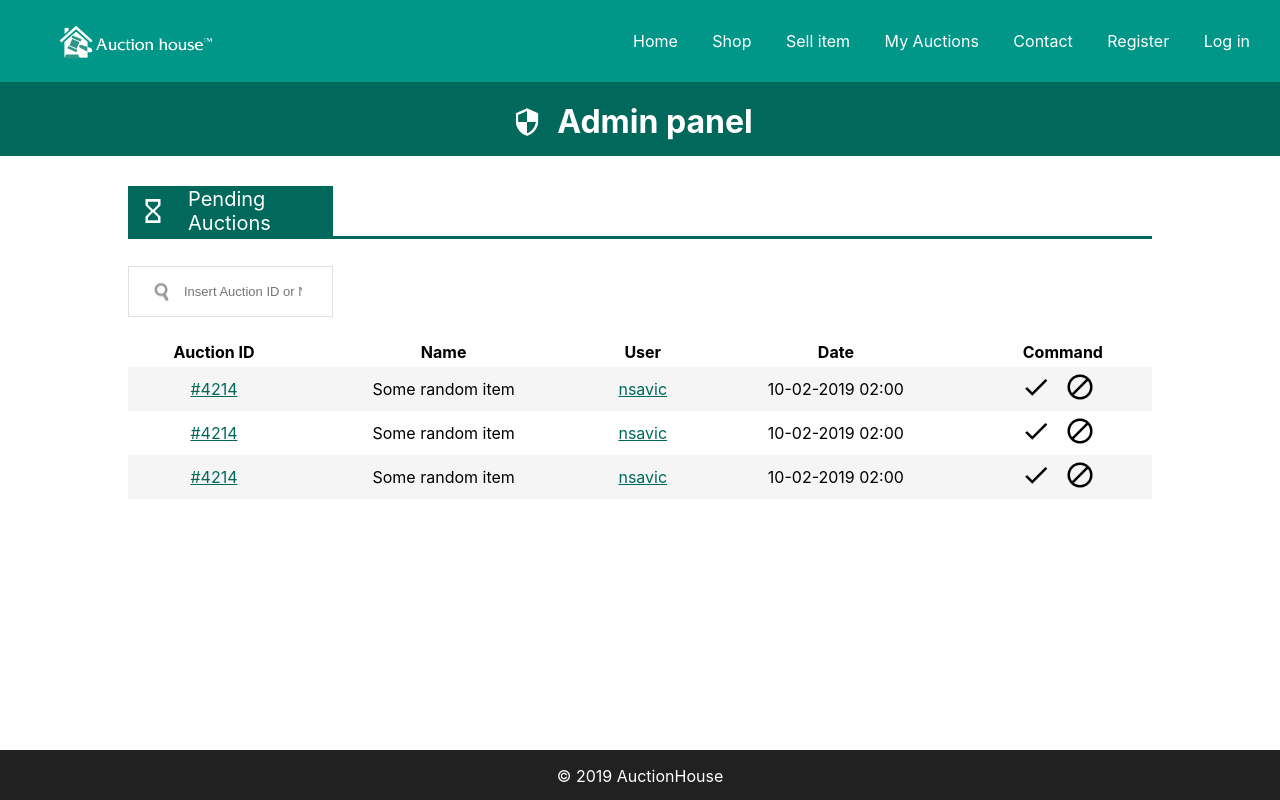
After one commit to nsavicks/AuctionHouse, a PHP site: page /AdminPanel.htm in a window 1280 px wide. The commit adds this page. Run offline with PHP 8.4, Linux system fonts and the light colour scheme.

Commit message:
SSU changeset

```diff
--- /dev/null
+++ b/AdminPanel.htm
@@ -0,0 +1,80 @@
+<html>
+
+<head>
+    <title>Admin panel - AuctionHouse&trade;</title>
+    <link rel="stylesheet" type="text/css" href="css/style.css" />
+</head>
+
+<body>
+    <header>
+        <img id="header-logo" src="img/logo.png">
+        <ul id="nav">
+            <li><a href="Index.htm">Home</a></li>
+            <li><a href="Shop.htm">Shop</a></li>
+            <li><a href="SellItem.htm">Sell item</a></li>
+            <li><a href="MyAuctions.htm">My Auctions</a></li>
+            <li><a href="Contact.htm">Contact</a></li>
+            <li><a href="Register.htm">Register</a></li>
+            <li><a href="Login.htm">Log in</a></li>
+        </ul>
+    </header>
+
+    <div id="page-title">
+        <img src="img/securityW.png" />
+        <h1>Admin panel</h1>
+    </div>
+
+    <div class="page-content">
+        <div id="pending-auctions">
+            <div class="auctions-preview-title">
+                <div class="auctions-preview-title-left">
+                    <img src="img/pending.png">
+                    <h1>Pending Auctions</h1>
+                </div>
+                <div class="auctions-preview-title-right">
+                </div>
+            </div>
+
+            <div class="search-bar">
+                <input type="search" placeholder="Insert Auction ID or Name...">
+            </div>
+
+            <table>
+                <tr>
+                    <th>Auction ID</th>
+                    <th>Name</th>
+                    <th>User</th>
+                    <th>Date</th>
+                    <th colspan="2">Command</th>
+                </tr>
+                <tr>
+                    <td><a href="#">#4214</a></td>
+                    <td>Some random item</td>
+                    <td><a href="#">nsavic</a></td>
+                    <td>10-02-2019 02:00</td>
+                    <td><a href="#"><img src="img/checkB.png"></a> <a href="#"><img src="img/block.png"></a></td>
+                </tr>
+                <tr>
+                    <td><a href="#">#4214</a></td>
+                    <td>Some random item</td>
+                    <td><a href="#">nsavic</a></td>
+                    <td>10-02-2019 02:00</td>
+                    <td><a href="#"><img src="img/checkB.png"></a> <a href="#"><img src="img/block.png"></a></td>
+                </tr>
+                <tr>
+                    <td><a href="#">#4214</a></td>
+                    <td>Some random item</td>
+                    <td><a href="#">nsavic</a></td>
+                    <td>10-02-2019 02:00</td>
+                    <td><a href="#"><img src="img/checkB.png"></a> <a href="#"><img src="img/block.png"></a></td>
+                </tr>
+            </table>
+        </div>
+    </div>
+
+    <footer>
+        <p>&copy; 2019 AuctionHouse</p>
+    </footer>
+</body>
+
+</html>
--- a/Register.htm
+++ b/Register.htm
@@ -26,6 +26,9 @@
 
     <div id="register-box">
         <form>
+            <label for="ppicture">Profile picture</label>
+            <input type="file" name="ppicture" accept=".png,.jpg">
+
             <label for="fname">First Name</label>
             <input type="text" name="fname" placeholder="Your first name..." required>
 
@@ -50,6 +53,9 @@
                 <option value="other">Other</option>
             </select>
 
+            <label for="telephone">Telephone</label>
+            <input type="tel" placeholder="Your telephone number...">
+
             <label for="email">E-mail</label>
             <input type="email" name="email" placeholder="Your e-mail address..." required>
 
--- a/css/style.css
+++ b/css/style.css
@@ -14,27 +14,39 @@ input,textarea,select{
    display: block;
    width: 100%;
    margin-bottom: 20px;
-}
-
-input[type=submit]{
-   margin-top: 30px;
+   padding: 10px;
+   border: 0px;
+   border-bottom: #E0E0E0 2px solid;
+   font-size: 15px;
 }
 
 textarea{
    resize: none;
 }
 
-input[type=text], input[type=number], input[type=email], input[type=password], input[type=date], textarea, select{
-   padding: 10px;
-   border: 0px;
-   border-bottom: #E0E0E0 2px solid;
-   font-size: 15px;
-}
-
-input[type=text]:focus,input[type=number]:focus,  input[type=email]:focus, input[type=password]:focus, input[type=date]:focus, textarea:focus, input[type=text]:hover, input[type=email]:hover, input[type=password]:hover, textarea:hover, select:hover{
+input:focus, input:hover, textarea:focus, textarea:hover, select:focus, select:hover{
    border-bottom-color: #009688;
 }
 
+input[type=file]{
+   border: 0;
+}
+
+input[type=search]{
+   padding:17px;
+   padding-left:55px;
+   border:1px solid #E0E0E0;
+   font-size:13px;
+   color:gray;
+   background-image:url('../img/search.png');
+   background-repeat:no-repeat;
+   background-position:left center;
+   outline:0;
+}
+
+input[type=search]:hover, input[type=search]:focus{
+
+}
 
 button,input[type=submit]{
    padding: 15px;
@@ -43,6 +55,7 @@ button,input[type=submit]{
    box-shadow: none;
    border: 0;
    border-bottom: 5px solid #00695C;
+   margin-top: 30px;
    font-size: 15px;
 }
 
@@ -55,6 +68,10 @@ button:hover{
    border-bottom: 3px solid #00695C;
 }
 
+input[type=file]{
+   margin-top: 15px;
+}
+
 
 label {
    color: #00695C;
@@ -65,6 +82,7 @@ table{
    width: 100%;
    border: 0;
    border-spacing: 0;
+   border-collapse: collapse;
    text-align: center;
 }
 
@@ -246,7 +264,7 @@ input[type=radio]{
    width: 100%;
    height: 50px;
    margin: 0 auto;
-   margin-bottom: 50px;
+   margin-bottom: 30px;
    padding: 0;
 }
 
@@ -496,3 +514,21 @@ input[type=radio]{
    position: relative;
    top: 2px;
 }
+
+/* Admin panel */
+
+.page-content{
+   width: 80%;
+   margin: 0 auto;
+   margin-top: 30px;
+}
+
+#pending-auctions img{
+   width: 30px;
+   height: auto;
+   margin-right: 10px;
+}
+
+.search-bar{
+   width: 20%;
+}
```
Also changed, not shown: MyAuctions.htm (+8 -0 lines), InfoMessage.htm (renamed from MessagePage.htm), img/block.png (added), img/checkB.png (added), img/checkW.png (added), img/pending.png (added), img/search.png (added), img/securityB.png (added), img/securityW.png (added).
